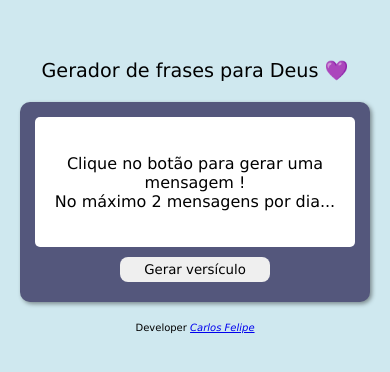
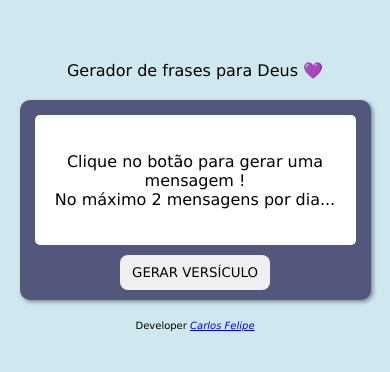
Before and after one commit to Felipe-Monte/gerador-de-frases-main, a plain HTML site: page index.html in a window 390 px wide. Shown: the part 226-598 px from the top of the page. Drawn offline with Linux system fonts and the light colour scheme.

Commit message:
New update

```diff
--- a/index.html
+++ b/index.html
@@ -21,7 +21,7 @@
 		</div>
 		<div class="button-area">
 			<button>
-				Gerar versículo
+				GERAR VERSÍCULO
 			</button>
 		</div>
 	</div>
--- a/style.css
+++ b/style.css
@@ -73,3 +73,17 @@
 footer p {
 	font-size: 10px;
 }
+
+@media screen and (max-width: 400px) {
+	.box-container {
+		width: 90%;
+	}
+
+	.text p {
+		font-size: 16px;
+	}
+
+	button {
+		padding: 10px;
+	}
+}
```
